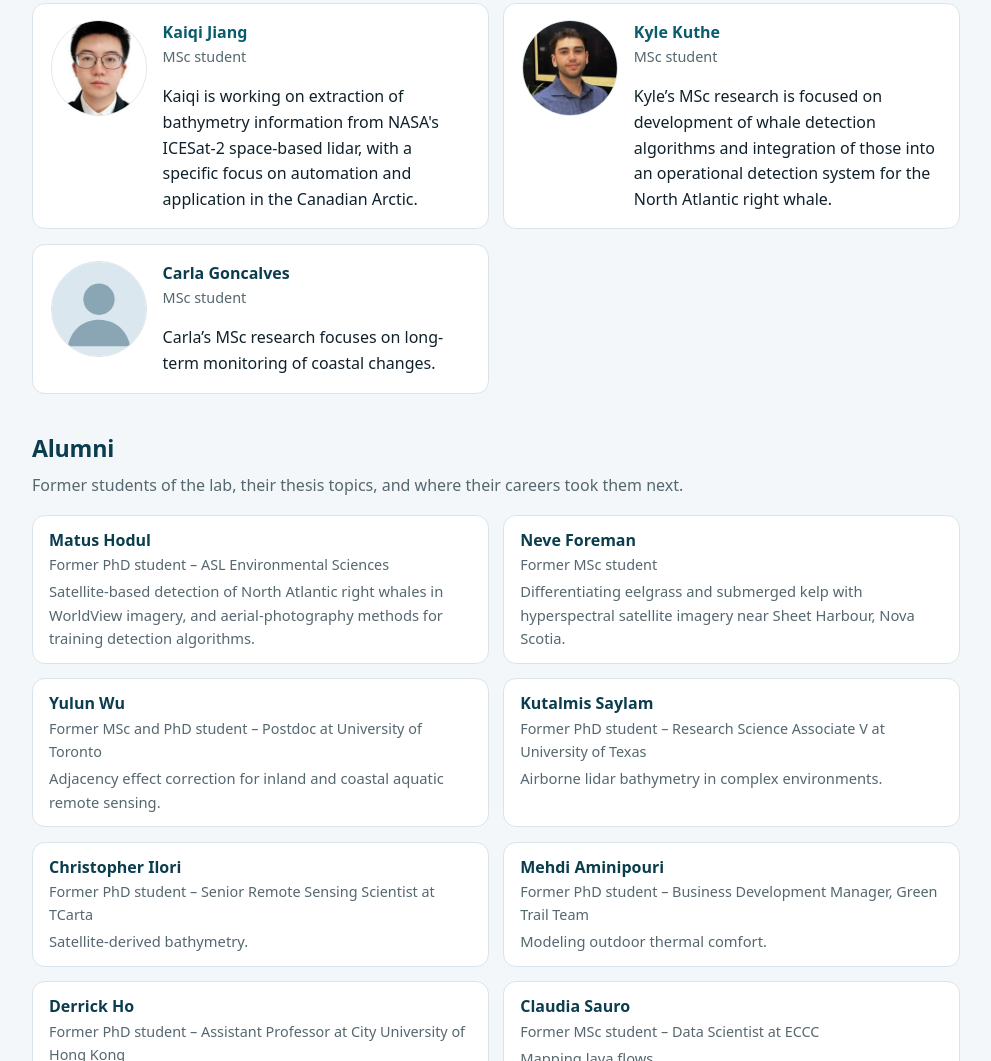
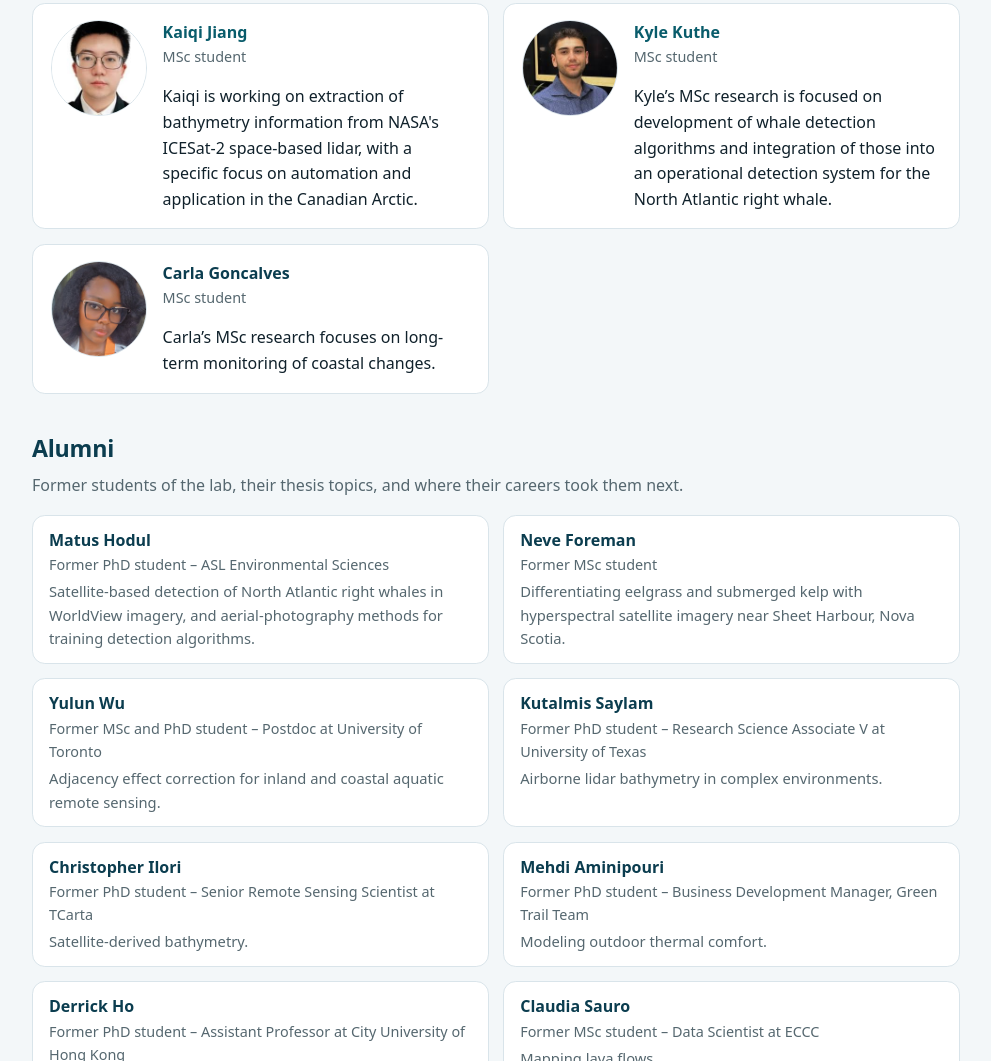
Before and after one commit to SWEOL/shallowwaterlab, a plain HTML site: page people.html in a window 1280 px wide. Shown: the part 1267-2328 px from the top of the page, without its empty margins (144-1135 px from the left). Drawn offline with Linux system fonts and the light colour scheme.

Commit message:
Add Carla Goncalves's photo to the People page
Co-Authored-By: Claude Fable 5.1 <noreply@anthropic.com>

```diff
--- a/people.html
+++ b/people.html
@@ -268,7 +268,7 @@
         <!-- Carla Goncalves -->
         <div class="item">
           <div class="person-entry">
-            <img src="images/placeholder-avatar.svg" alt="" width="96" height="96" loading="lazy">
+            <img src="images/carla.jpg" alt="Photo of Carla Goncalves" width="96" height="96" loading="lazy">
             <div>
               <div class="item-title"><strong>Carla Goncalves</strong></div>
               <div class="item-subtitle">MSc student</div>
```
Also changed, not shown: images/carla.jpg (added), images/placeholder-avatar.svg (deleted).
